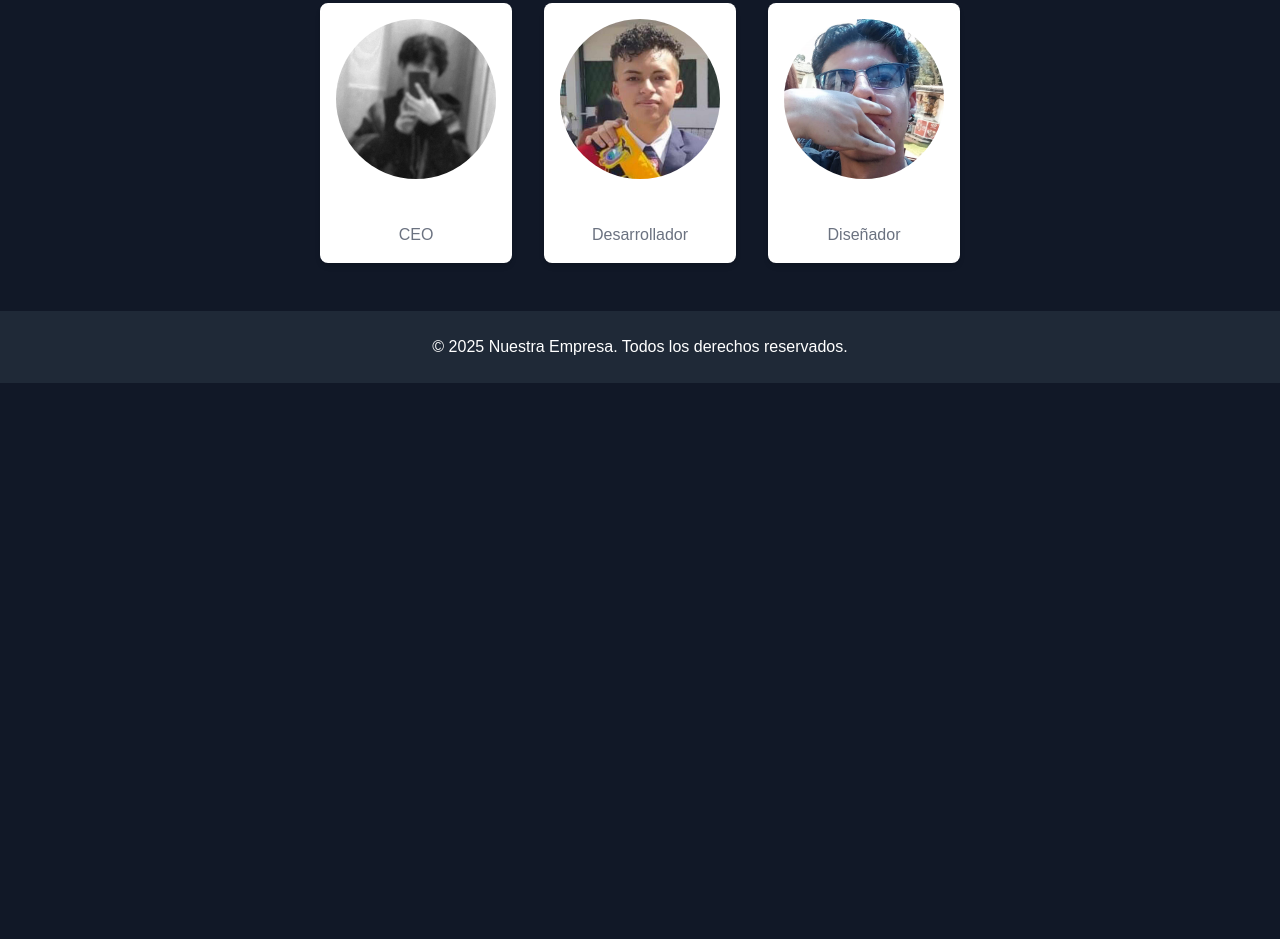
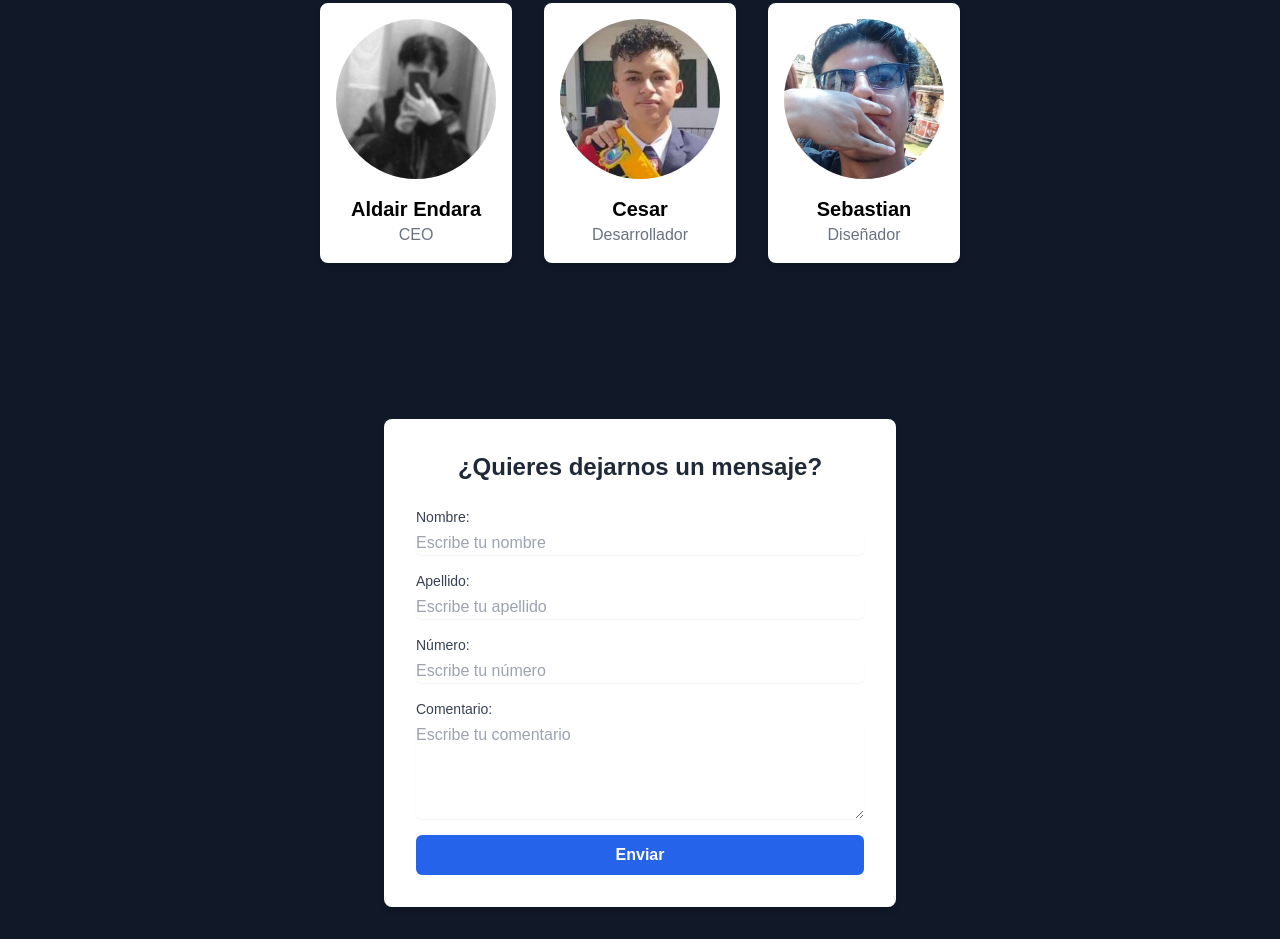
Before and after one commit to Aldair-Og/taller22f, a website: page Contacto.html in a window 1280 px wide. Shown: the part 1021-1960 px from the top of the page. Before the commit the page ends 1404 px from the top, so only its background shows below. Drawn offline with nearby package versions, Linux system fonts and the light colour scheme.

Commit message:
actualizacion6666

```diff
--- a/Contacto.html
+++ b/Contacto.html
@@ -11,16 +11,16 @@
 
     <header id="navbar666" class="text-gray-400 bg-gray-900 body-font">
         <div class="container mx-auto flex flex-wrap  flex-col md:flex-row items-center">
-          <a class="flex title-font font-medium items-center text-white mb-4 md:mb-0">
-          </a>
-          <nav class="md:ml-auto md:mr-auto flex flex-wrap items-center text-base justify-center">
+        <a class="flex title-font font-medium items-center text-white mb-4 md:mb-0">
+        </a>
+        <nav class="md:ml-auto md:mr-auto flex flex-wrap items-center text-base justify-center">
             <a class="mr-5 hover:text-white" href="index.html">Inicio</a>
             <a class="mr-5 hover:text-white" href="galeria.html">Canciones</a>
             <a class="mr-5 hover:text-white" href="Articulos.html">Articulos</a>
             <a class="mr-5 hover:text-white" href="Contacto.html">Nosotros</a>
-          </nav>
+        </nav>
         </div>
-      </header>
+    </header>
     <header class="bg-gray-900 text-white  text-center">
         <h1 class="text-4xl font-bold flex justify-center items-center space-x-4">
             <span>Nosotros</span>
@@ -29,7 +29,7 @@
     </header>
 
     <section class="mt-16 px-6 flex justify-between items-center">
-        <div class="max-w-2xl">
+        <div id="texto1" class="max-w-2xl">
             <h2 class="text-3xl text-blue-600 font-semibold">¿Quiénes somos?</h2>
             <p class="text-lg mt-4 text-justify">
                 Somos un equipo dedicado a ofrecer una informacion sobre musica de alta calidad, musica popular, musica antigua ect.
@@ -73,7 +73,7 @@
         </div>
     </div>
 
-    <div class="max-w-2xl">
+    <div id="texto1" class="max-w-2xl">
         <h2 class="text-3xl text-blue-600 font-semibold">Nuestra misión</h2>
         <p class="text-lg mt-4 text-justify">
             Nuestra misión es crear una página dedicada al 100% a la música y proporcionar noticias sobre conciertos, cantantes, música popular
@@ -111,10 +111,50 @@
             </div>
         </div>
     </section>
+    <main id="formulario666" class="bg-gray-40 flex items-center justify-center min-h-screen">
+        <div class="w-full max-w-lg bg-white p-8 rounded-lg shadow-md">
+            <h1 class="text-2xl font-bold text-gray-800 mb-6 text-center">¿Quieres dejarnos un mensaje?</h1>
+            <form id="messageForm" onsubmit="return validateForm()" class="space-y-4">
+                <div>
+                <label for="nombre" class="block text-sm font-medium text-gray-700">Nombre:</label>
+                <input type="text" id="nombre" name="nombre" placeholder="Escribe tu nombre" class="mt-1 block w-full rounded-md border-gray-300 shadow-sm focus:ring-blue-500 focus:border-blue-500">
+                <div class="text-red-500 text-sm mt-1" id="nombreError"></div>
+            </div>
+
+            <div>
+                <label for="apellido" class="block text-sm font-medium text-gray-700">Apellido:</label>
+                <input type="text" id="apellido" name="apellido" placeholder="Escribe tu apellido"
+                class="mt-1 block w-full rounded-md border-gray-300 shadow-sm focus:ring-blue-500 focus:border-blue-500">
+                <div class="text-red-500 text-sm mt-1" id="apellidoError"></div>
+            </div>
+
+            <div>
+                <label for="numero" class="block text-sm font-medium text-gray-700">Número:</label>
+                <input type="text" id="numero" name="numero" placeholder="Escribe tu número"
+                class="mt-1 block w-full rounded-md border-gray-300 shadow-sm focus:ring-blue-500 focus:border-blue-500">
+                <div class="text-red-500 text-sm mt-1" id="numeroError"></div>
+            </div>
+
+            <div>
+                <label for="comentario" class="block text-sm font-medium text-gray-700">Comentario:</label>
+                <textarea id="comentario" name="comentario" rows="4" placeholder="Escribe tu comentario"
+                class="mt-1 block w-full rounded-md border-gray-300 shadow-sm focus:ring-blue-500 focus:border-blue-500"></textarea>
+                <div class="text-red-500 text-sm mt-1" id="comentarioError"></div>
+            </div>
+
+            <div>
+                <button type="submit"
+                class="w-full py-2 px-4 bg-blue-600 text-white font-bold rounded-md hover:bg-blue-700 focus:outline-none focus:ring-2 focus:ring-blue-500 focus:ring-offset-2">
+                Enviar
+                </button>
+            </div>
+            </form>
+        </div>
+    </main>
 
     <footer class="bg-gray-800 text-white text-center py-6 mt-12">
         <p>&copy; 2025 Nuestra Empresa. Todos los derechos reservados.</p>
     </footer>
-
+    <script src="js/formulario.js"></script>
 </body>
 </html>
--- a/css/estilos3.css
+++ b/css/estilos3.css
@@ -3,7 +3,7 @@ body {
     margin: 0;
     padding: 0;
     background-color: #111827;
-    color: #ffffff;
+    color: #000000;
 }
 
 header {
@@ -28,3 +28,11 @@ nav a {
     font-size: 18px;
     margin: 0 10px;
 }
+
+#texto1{
+    font-family: 'Arial', sans-serif;
+    margin: 0;
+    padding: 0;
+    background-color: #111827;
+    color: #ffffff;
+}
--- /dev/null
+++ b/js/formulario.js
@@ -0,0 +1,37 @@
+function validateForm() {
+    let isValid = true;
+
+    const nombre = document.getElementById('nombre');
+    if (nombre.value.trim() === '') {
+    document.getElementById('nombreError').textContent = 'El nombre es obligatorio.';
+    isValid = false;
+    } else {
+    document.getElementById('nombreError').textContent = '';
+    }
+
+    const apellido = document.getElementById('apellido');
+    if (apellido.value.trim() === '') {
+    document.getElementById('apellidoError').textContent = 'El apellido es obligatorio.';
+    isValid = false;
+    } else {
+    document.getElementById('apellidoError').textContent = '';
+    }
+
+    const numero = document.getElementById('numero');
+    if (numero.value.trim() === '') {
+    document.getElementById('numeroError').textContent = 'El número es obligatorio.';
+    isValid = false;
+    } else {
+    document.getElementById('numeroError').textContent = '';
+    }
+
+    const comentario = document.getElementById('comentario');
+    if (comentario.value.trim() === '') {
+    document.getElementById('comentarioError').textContent = 'El comentario es obligatorio.';
+    isValid = false;
+    } else {
+    document.getElementById('comentarioError').textContent = '';
+    }
+
+    return isValid;
+}
```
